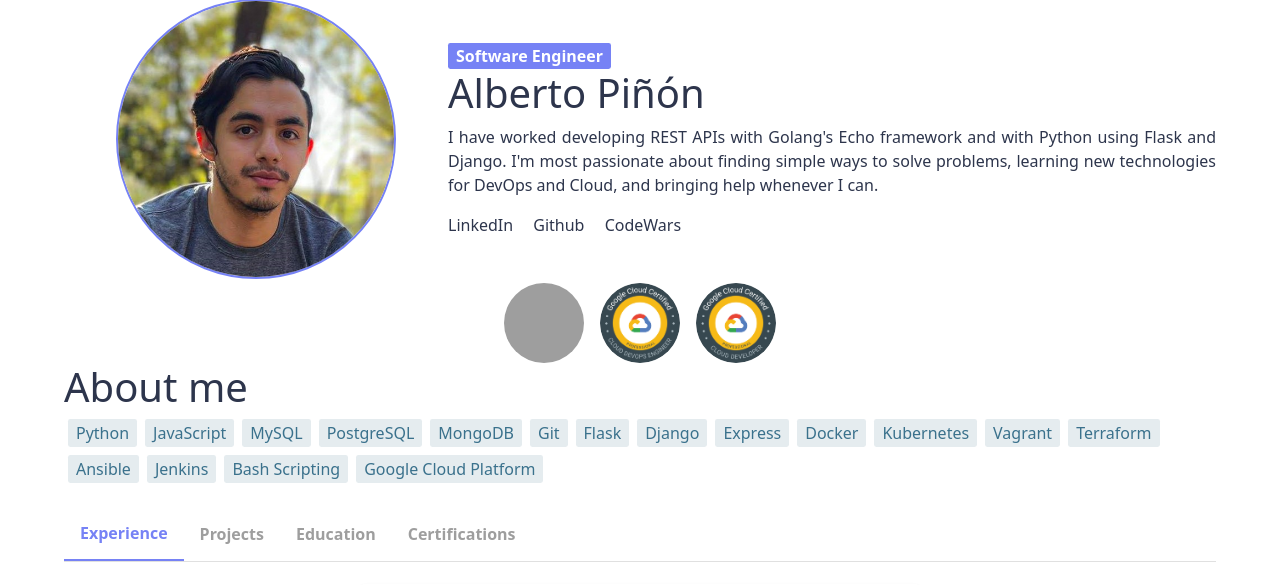
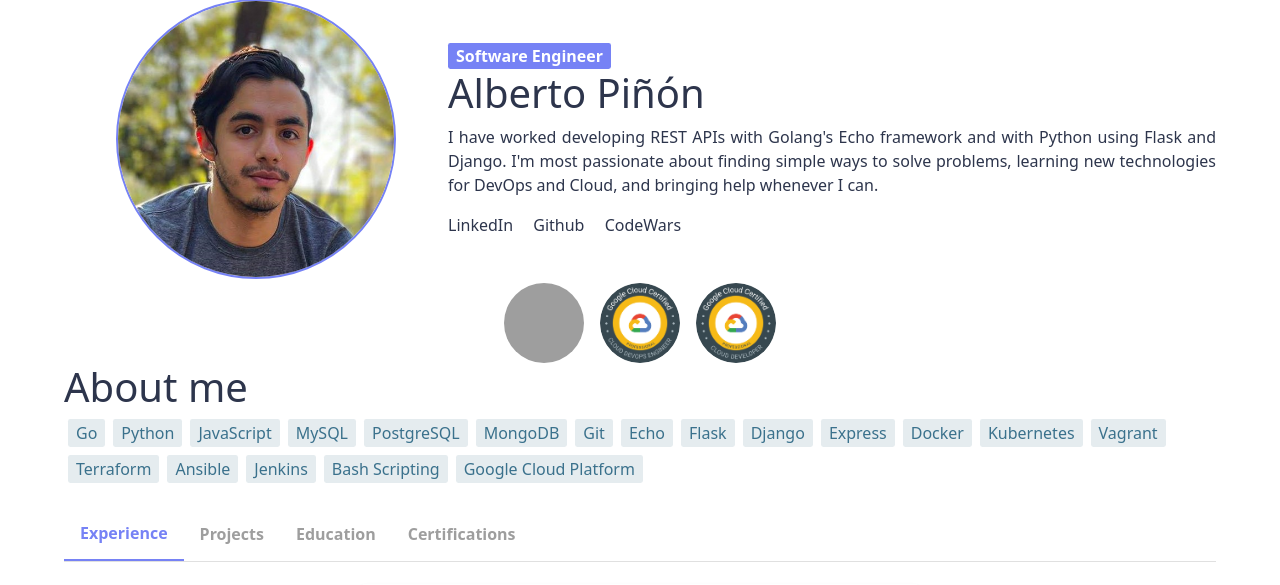
Before and after one commit to albertopformoso/CV, a Flask app: page / in a window 1280 px wide. Shown: the part 53-638 px from the top of the page. Run offline with Flask 2, Linux system fonts and the light colour scheme; data that the repository does not hold is empty; grey boxes are pictures that could not be loaded.

Commit message:
new about

```diff
--- a/src/templates/index.html
+++ b/src/templates/index.html
@@ -53,12 +53,14 @@
         <div class="about-me">
             <h1>About me</h1>
             <div class="tags-container">
+                <span class="tags">Go</span>
                 <span class="tags">Python</span>
                 <span class="tags">JavaScript</span>
                 <span class="tags">MySQL</span>
                 <span class="tags">PostgreSQL</span>
                 <span class="tags">MongoDB</span>
                 <span class="tags">Git</span>
+                <span class="tags">Echo</span>
                 <span class="tags">Flask</span>
                 <span class="tags">Django</span>
                 <span class="tags">Express</span>
```
